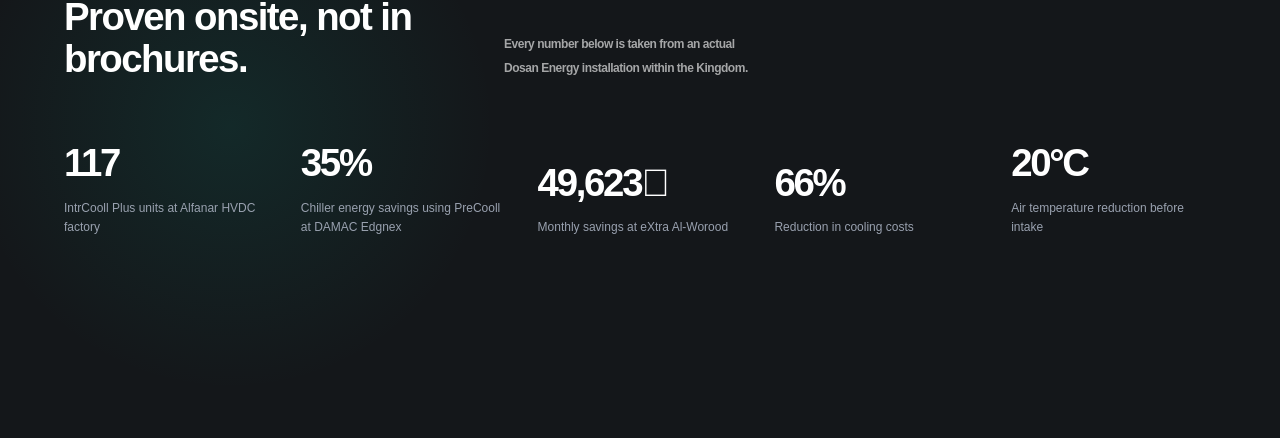
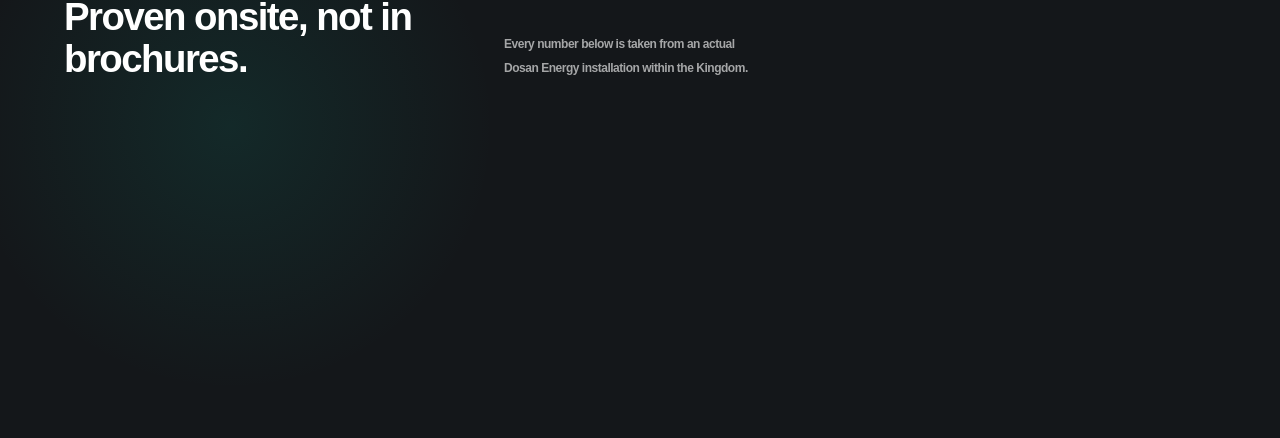
Before and after one commit to yasseno64/dosan-Energy, a React (Vite) app: page / in a window 1280 px wide. Shown: the part 2030-2468 px from the top of the page. Built offline with nearby package versions, Linux system fonts and the light colour scheme.

Commit message:
feat: add Static component, i18n configuration, and global styles with Tailwind CSS

```diff
--- a/src/components/Static.tsx
+++ b/src/components/Static.tsx
@@ -20,13 +20,15 @@
 ];
 
 const Static = () => {
-  const { t } = useTranslation();
+  const { t, i18n } = useTranslation();
+  const isArabic = i18n.language === "ar";
 
   const [mouse, setMouse] = useState({ x: 50, y: 50 });
   const [isHovering, setIsHovering] = useState(false);
 
   return (
     <section
+      dir={isArabic ? "rtl" : "ltr"}
       className="relative overflow-hidden bg-[#14171a] text-white"
       onMouseMove={(e) => {
         const rect = e.currentTarget.getBoundingClientRect();
@@ -81,10 +83,14 @@
           </div>
 
           <div className="grid grid-cols-2 gap-x-8 gap-y-10 md:grid-cols-2 xl:grid-cols-5">
-            {metrics.map((metric) => (
+
+{metrics.map((metric, index) => (
   <div
     key={metric.key}
-                className="flex min-h-[210px] flex-col justify-end"
+    className="flex min-h-[210px] flex-col justify-end animate-metric"
+    style={{
+      animationDelay: `${index * 0.3}s`,
+    }}
   >
     <div className="text-[clamp(2rem,3vw,4rem)] font-bold leading-none tracking-[-0.06em] text-white transition-colors duration-300 hover:text-[#1dcca0]">
       <CountUp
@@ -93,7 +99,7 @@
         separator={metric.separator || ""}
         direction="up"
         duration={1}
-                    delay={0}
+        delay={index * 0.3}
       />
       {t(`Static.metrics.${metric.key}.unit`)}
     </div>
@@ -105,6 +111,7 @@
     </div>
   </div>
 ))}
+
           </div>
         </div>
       </AnimatedSection>
--- a/src/i18n.ts
+++ b/src/i18n.ts
@@ -3,6 +3,8 @@
 
 import en from "./locales/en.json";
 import ar from "./locales/ar.json";
+
+const savedLang = localStorage.getItem("lang") || "en";
 
 i18n
   .use(initReactI18next)
@@ -16,7 +18,7 @@
       },
     },
 
-    lng: "en",
+    lng: savedLang,
     fallbackLng: "en",
 
     interpolation: {
@@ -24,4 +26,8 @@
     },
   });
 
+i18n.on("languageChanged", (lng) => {
+  localStorage.setItem("lang", lng);
+});
+
 export default i18n;
--- a/src/index.css
+++ b/src/index.css
@@ -20,6 +20,36 @@
   }
   100% {
     transform: translateX(-50%);
+  }
+}
+
+
+@keyframes metric-rise {
+  from {
+    opacity: 0;
+    transform: translateY(60px);
+  }
+
+  to {
+    opacity: 1;
+    transform: translateY(0);
+  }
+}
+
+.animate-metric {
+  opacity: 0;
+  animation: metric-rise 0.8s ease-out forwards;
+}
+
+[dir="rtl"] .animate-metric {
+  animation: metric-rise 0.8s ease-out forwards;
+}
+
+@media (max-width: 767px) {
+  .animate-metric {
+    opacity: 1;
+    animation: none;
+    transform: none;
   }
 }
 
```
Lines whose indentation alone changed are shown as unchanged.
